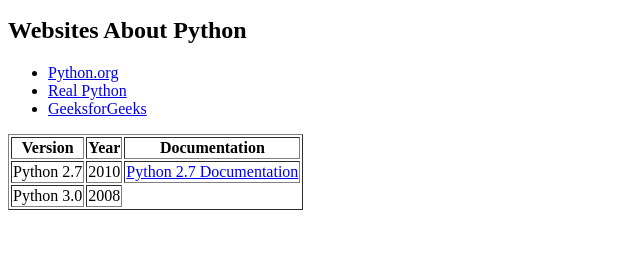
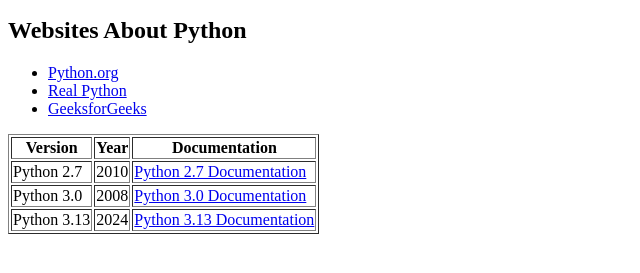
Before and after one commit to stony-hill212/lyfter-DUAD, a plain HTML site: page HTMLE1/python.html in a window 1280 px wide. Shown: the part 155-428 px from the top of the page, without its empty margins (0-640 px from the left). Drawn offline with Linux system fonts and the light colour scheme.

Commit message:
Update python.html

```diff
--- a/HTMLE1/python.html
+++ b/HTMLE1/python.html
@@ -34,8 +34,24 @@
             <tr>
                 <td>Python 3.0</td>
                 <td>2008</td>
+                <td>
+                    <a href="https://docs.python.org/3.0/">
+                        Python 3.0 Documentation
+                    </a>
+                </td>
+            </tr>
+
+            <tr>
+                <td>Python 3.13</td>
+                <td>2024</td>
+                <td>
+                    <a href="https://docs.python.org/3.13/">
+                        Python 3.13 Documentation
+                    </a>
+                </td>
             </tr>
         </tbody>
+
 <h2>Websites About Python</h2>
 <ul>
     <li>
@@ -56,5 +72,6 @@
         </a>
     </li>
 </ul>
+
 </body>
 </html>
```
Lines whose indentation alone changed are shown as unchanged.
